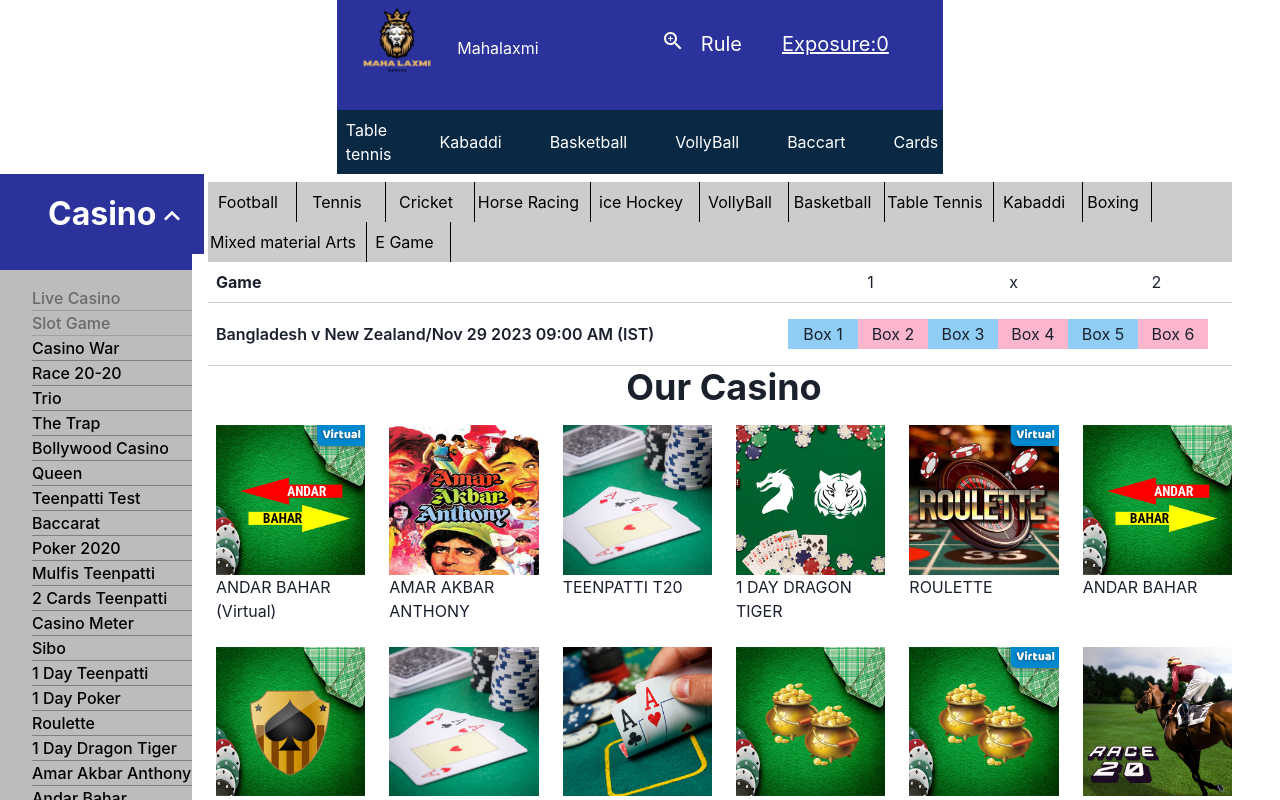
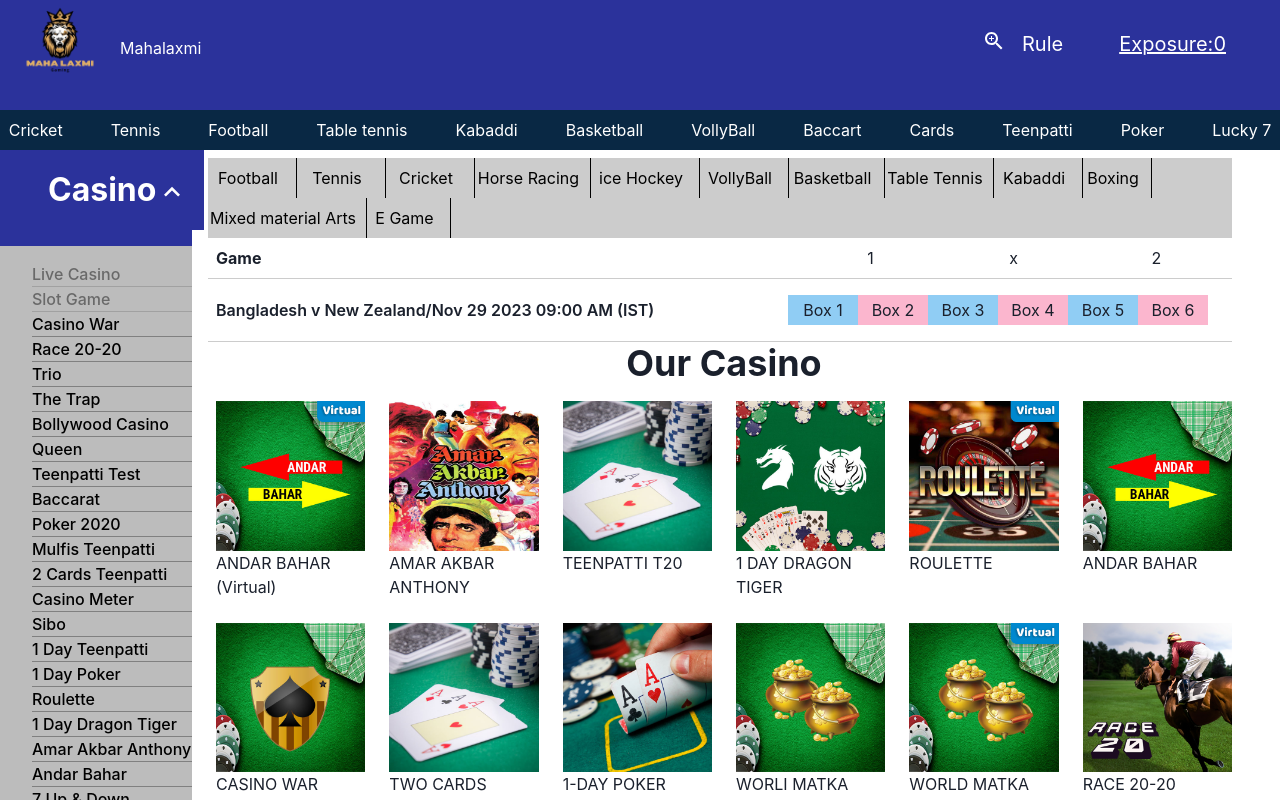
Before and after one commit to Akshaybaiswaree/Mahalaxmi, a React (Vite) app: page /home in a window 1280 px wide. Shown: the top 800 px of the page. Built offline with nearby package versions, Linux system fonts and the light colour scheme.

Commit message:
navbar edit

```diff
--- a/src/Component/Navbar/Navbar.jsx
+++ b/src/Component/Navbar/Navbar.jsx
@@ -309,7 +309,7 @@ const Navbar = () => {
   };
 
   return (
-    <Container p="0" bg="#2b329b" textColor="white" width="100vw">
+    <Container p="0" bg="#2b329b" textColor="white" maxW="100vw">
       <HStack
         spacing={4}
         justify="space-between"
@@ -351,9 +351,14 @@ const Navbar = () => {
                 Rule
               </Text>
             </Box>
+
+            <Box>
             <Text display={{  lg: "none" }}>
               <AccountBalance />{" "}
             </Text>
+
+
+            </Box>
 
             <Text
               marginTop={{ lg: "2" }}
```
